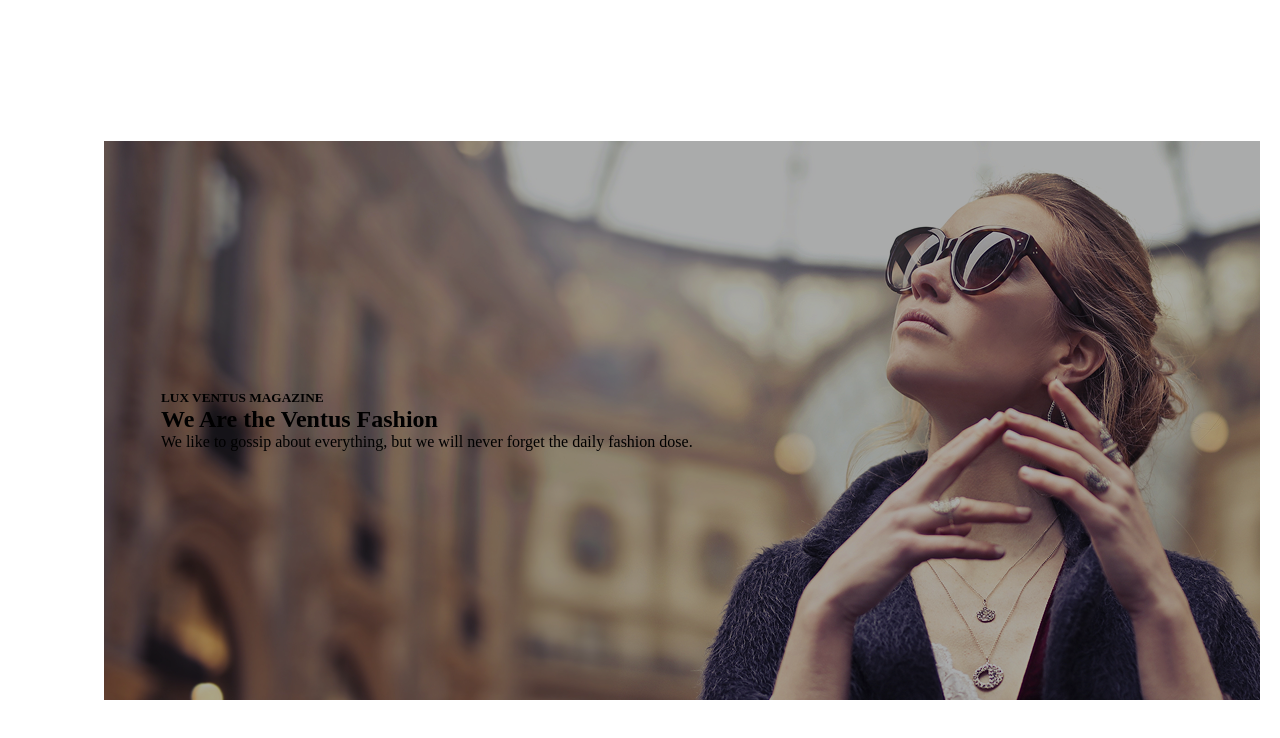
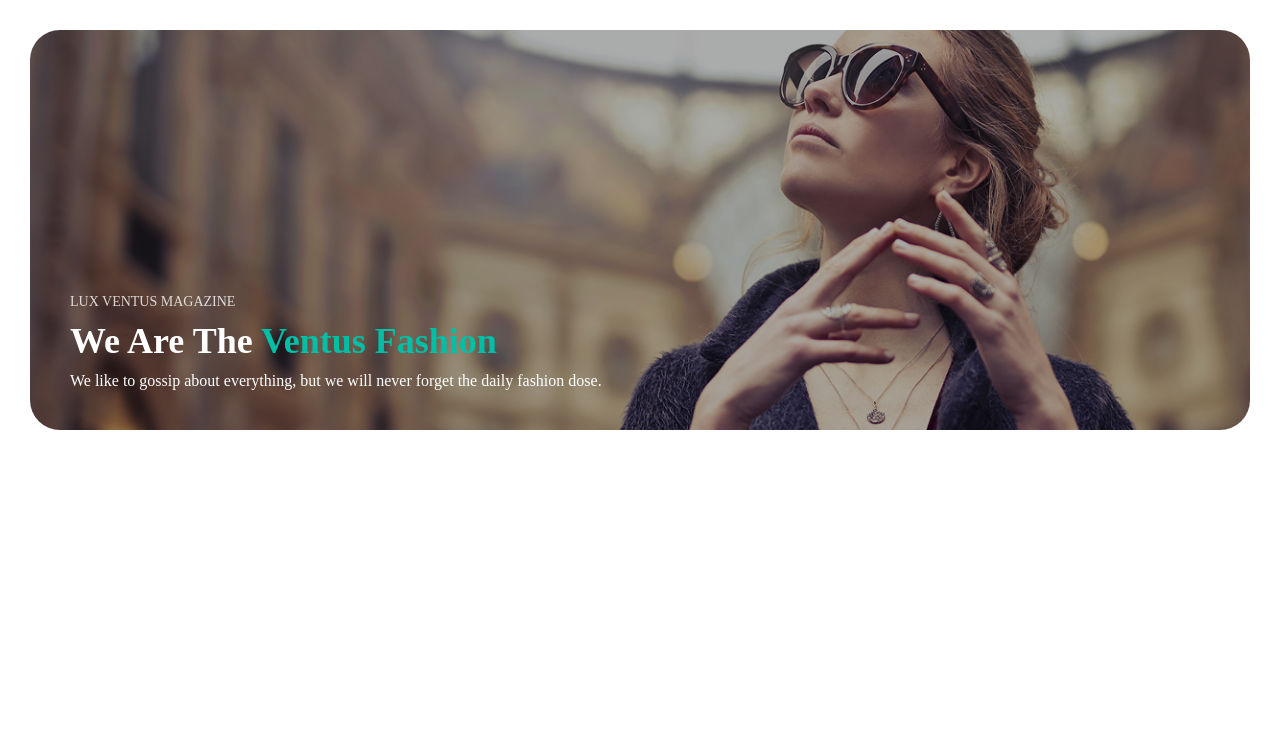
Before and after one commit to niinni-ts/Lux-Ventus, a plain HTML site: page index.html in a window 1280 px wide. Drawn offline with Linux system fonts and the light colour scheme.

Commit message:
first-section

```diff
--- a/index.html
+++ b/index.html
@@ -14,20 +14,17 @@
 
 <!--====================================-->
     <!---------------==== first section =====--------------->
-
-
-    <section>
-        <div class="first-section">
-            <h5>LUX VENTUS MAGAZINE</h5>
-            <h1>We Are the Ventus Fashion</h1>
-            <p>We like to gossip about everything, but we will never forget the daily fashion dose.</p>
+    <section class="hero">
+        <div class="hero-overlay">
+            <p class="hero-category">LUX VENTUS MAGAZINE</p>
+            <h1>We Are The <span>Ventus Fashion</span></h1>
+            <p class="hero-text">
+                We like to gossip about everything, but we will never forget the daily fashion dose.
+            </p>
         </div>
     </section>
 
 
 
-
-
-
 </body>
 </html>
--- a/style.css
+++ b/style.css
@@ -1,7 +1,7 @@
 *{
-    box-sizing: border-box;
-    margin: 0;
-    padding: 0;
+  box-sizing: border-box;
+  margin: 0;
+  padding: 0;
 }
 
 .poppins-bold {
@@ -13,24 +13,33 @@
 
 /*-============ first section =========*/
 
-.first-section{
-  color: #000000;
-  display: flex;
-  flex-direction: column;
-  align-items: stretch;
-  justify-content: center;
-  padding-left: 141px;
 
+
+.hero {
+  height: 400px;
+  background: url("./assets/img\ S1.png") center/cover no-repeat;
+  border-radius: 30px;
+  margin: 30px;
+  position: relative;
 }
 
-.first-section {
-  height: 100vh;
-  background-image: url(./assets/img\ S1.png);
-  background-size: 1272px;
-  background-position: 84px;
-  background-repeat: no-repeat;
+.hero-overlay {
+  position: absolute;
+  bottom: 40px;
+  left: 40px;
+  color: #FFFFFF;
 }
 
-.first-section {
-  margin: 20px;
+.hero-category {
+  font-size: 14px;
+  opacity: 0.8;
 }
+
+.hero h1 {
+  font-size: 36px;
+  margin: 10px 0;
+}
+
+.hero-overlay h1 span{
+  color: #00bfa6;
+}
```
